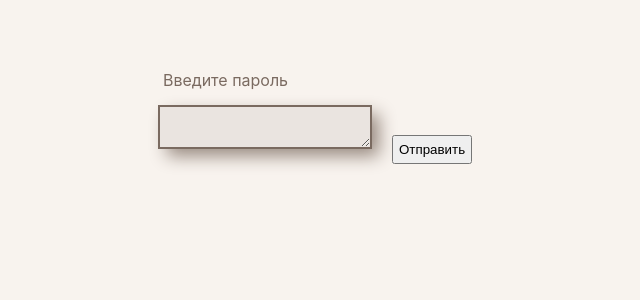
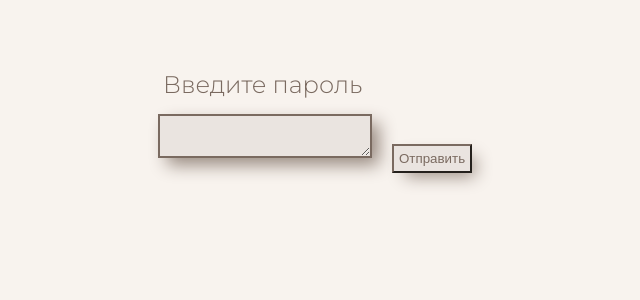
Before and after one commit to Shfdis/balance, a React (Create React App) app in the folder frontend2/: page /login in a window 1280 px wide. Shown: the top 300 px of the page, without its empty margins (323-963 px from the left). Built offline with nearby package versions, Linux system fonts and the light colour scheme.

Commit message:
properly copied styles, once again

```diff
--- a/frontend2/src/Pages/Coef.js
+++ b/frontend2/src/Pages/Coef.js
@@ -61,7 +61,7 @@ export class Coef extends Component {
             <div>
                 {showRecipesCoefs(this.state, this.somethingChanged)}
                 <form onSubmit={this.sendData}>
-                    <input type="submit"    />
+                    <input type="submit" className='submit' />
                 </form>
             </div>
 
--- a/frontend2/src/Pages/Home.js
+++ b/frontend2/src/Pages/Home.js
@@ -88,11 +88,11 @@ export class Home extends Component {
     render() {
         return (
             <div>
-        <button onClick={this.addRecipe}>Добавить рецепт</button>
             {showRecipes(this.state, this.deleteRecipe, this.somethingChanged)}
+            <button onClick={this.addRecipe} className='add'>Добавить рецепт</button>
             <form onSubmit={this.handleSubmit}>
 
-            <input type='submit'></input>
+                <input type='submit' className='submit'></input>
             </form>
             </div>
             )
--- a/frontend2/src/Pages/loginPage.js
+++ b/frontend2/src/Pages/loginPage.js
@@ -34,10 +34,10 @@ export class LoginPage extends Component {
         return (
             <form onSubmit={(event) => fetchAPI(event, this.state.URL + "/recipes?password=" + this.state.password, this.handleSubmit)}>
                 <label>
-                    <p>Введите пароль </p>
+                    <h2>Введите пароль </h2>
                     <textarea value={this.state.value} onChange={this.handleChange} className='text-area'/>
                 </label>
-                <input type='submit' value="Отправить" />
+                <input type='submit' value="Отправить" className='submit' />
             </form>
         )
     }
```
Lines whose indentation alone changed are shown as unchanged.
